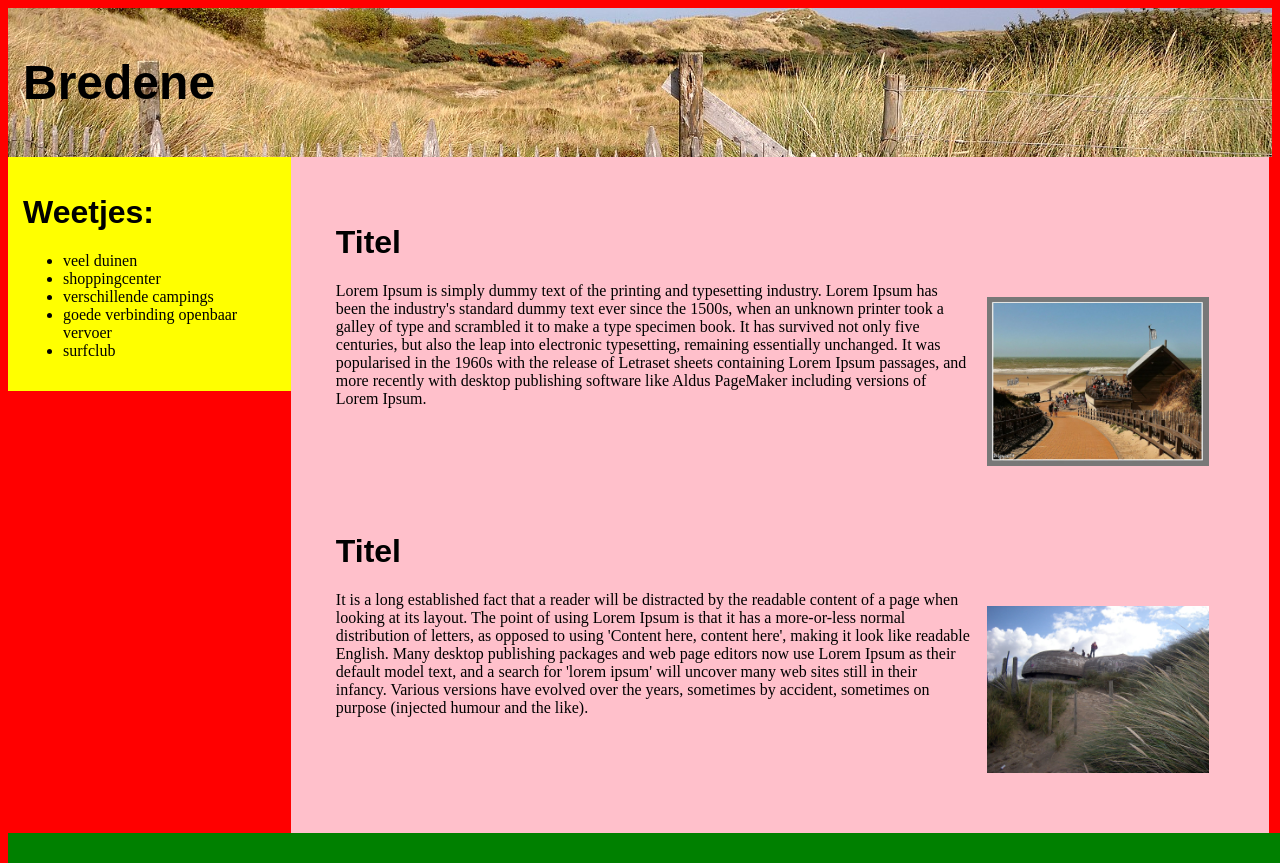
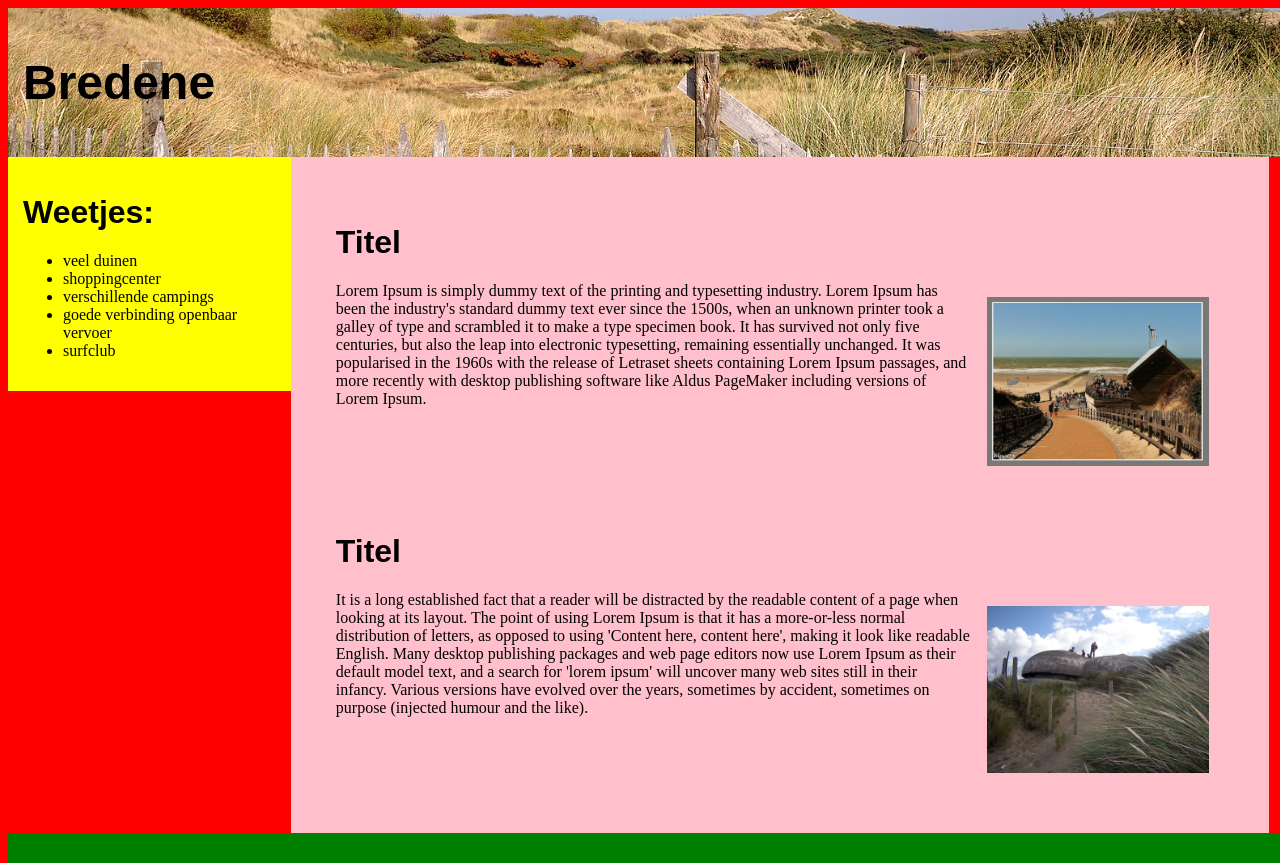
Before and after one commit to Nathaliev1/HW18.2, a plain HTML site: page index.html in a window 1280 px wide. Shown: the top 863 px of the page. Drawn offline with Linux system fonts and the light colour scheme.

Commit message:
Update oef3.css

```diff
--- a/oef3.css
+++ b/oef3.css
@@ -102,4 +102,5 @@ h1{
   .p2 {
     display: inline-block;
     }
-#header { font-size: 150%;}
+#header { font-size: 150%;
+width: 100%}
```
